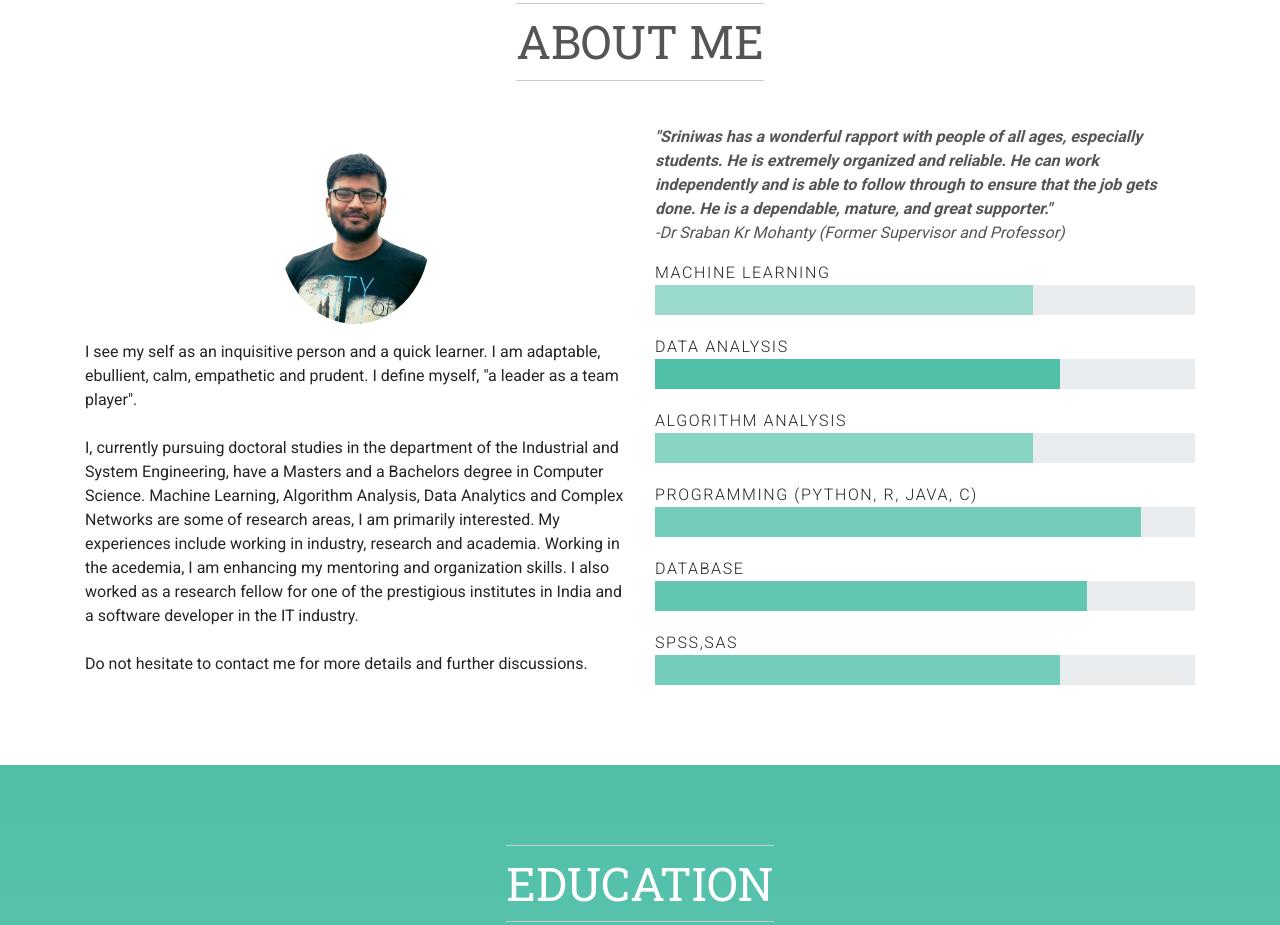
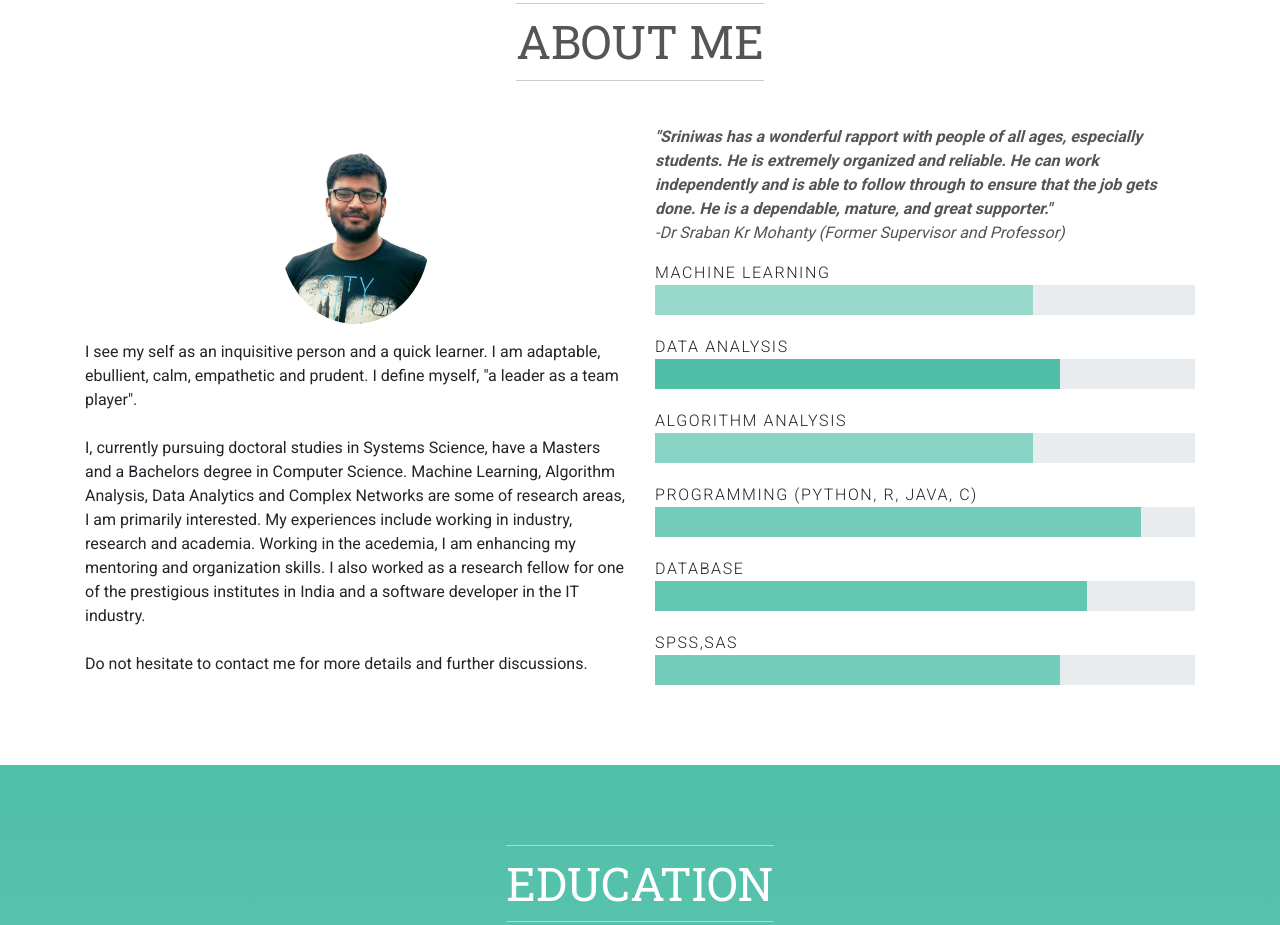
Before and after one commit to sriniwasPandey/sriniwaspandey.github.io, a plain HTML site: page index.html in a window 1280 px wide. Shown: the part 877-1802 px from the top of the page. Drawn offline with nearby package versions, Linux system fonts and the light colour scheme.

Commit message:
Update index.html

```diff
--- a/index.html
+++ b/index.html
@@ -84,7 +84,7 @@
 </p>
 I see my self as an inquisitive person and a quick learner. I am adaptable, ebullient, calm, empathetic and prudent. I define myself, "a leader as a team player".
 </br></br>
-I, currently pursuing doctoral studies in the department of the Industrial and System Engineering, have a Masters and a Bachelors degree in Computer Science. Machine Learning, Algorithm Analysis, Data Analytics and Complex Networks are some of research areas, I am primarily interested. My experiences include working in industry, research and academia. Working in the acedemia, I am enhancing my mentoring and organization skills.  I also worked as a research fellow for one of the prestigious institutes in India and a software developer in the IT industry.
+I, currently pursuing doctoral studies in Systems Science, have a Masters and a Bachelors degree in Computer Science. Machine Learning, Algorithm Analysis, Data Analytics and Complex Networks are some of research areas, I am primarily interested. My experiences include working in industry, research and academia. Working in the acedemia, I am enhancing my mentoring and organization skills.  I also worked as a research fellow for one of the prestigious institutes in India and a software developer in the IT industry.
 </br></br>
 Do not hesitate to contact me for more details and further discussions.
 
```
